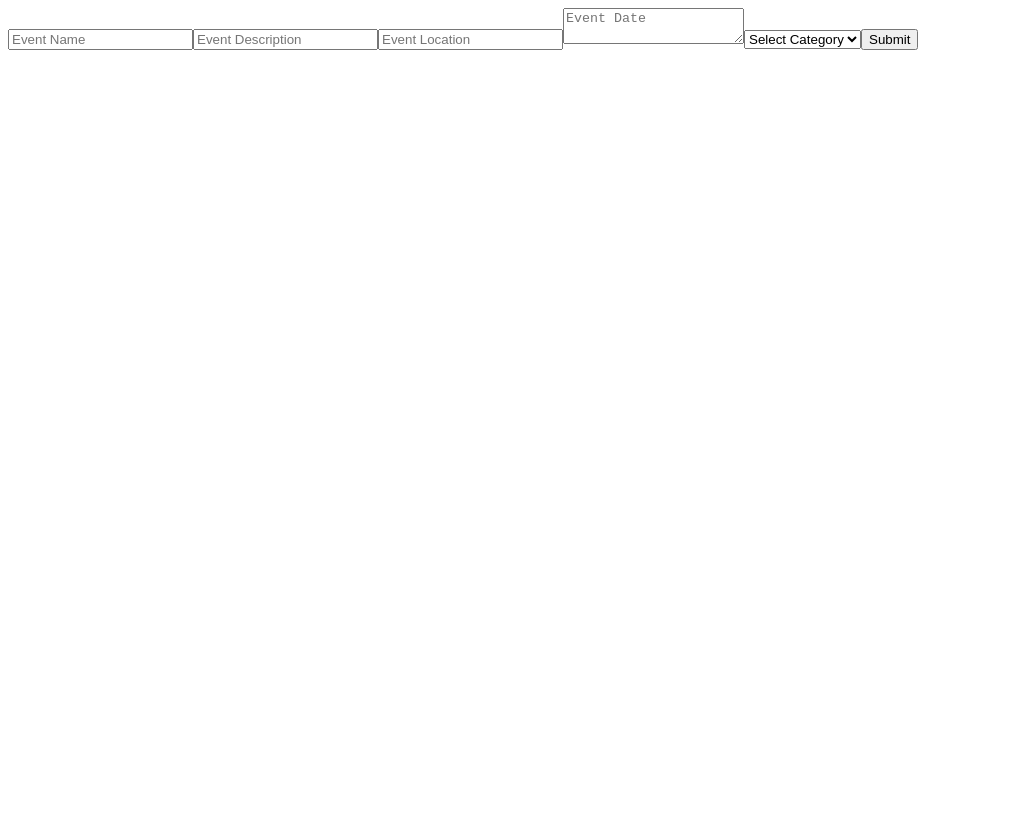
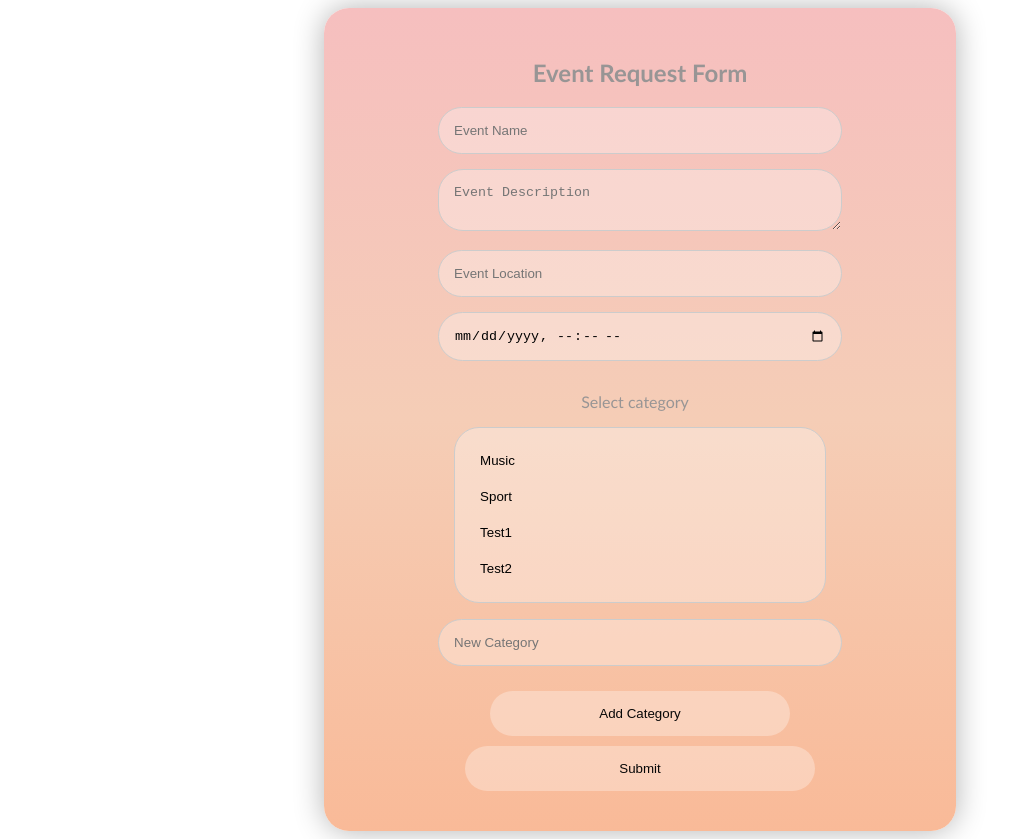
Before and after one commit to MohamedMassouda/AgileProject, a React (Create React App) app in the folder frontend/: page / in a window 1280 px wide. Shown: the whole page, without its empty margins (0-1025 px from the left). Before the commit the page ends 800 px from the top, so only its background shows below. Built offline with nearby package versions, Linux system fonts and the light colour scheme.

Commit message:
Request Page

```diff
--- a/frontend/src/App.js
+++ b/frontend/src/App.js
@@ -1,18 +1,16 @@
-import './App.css';
-import HomePage from './screens/HomePage';
-import EventRequestPage from './components/RequestPage/request';
+import "./App.css";
+import HomePage from "./screens/HomePage";
+import EventRequestPage from "./components/RequestPage/RequestPage";
 
 function App() {
   return (
     <div className="App">
       <header className="App-header">
-
-        <EventRequestPage />
-
+         <EventRequestPage />
+        {/*<HomePage />*/}
       </header>
     </div>
   );
-
 }
 
 export default App;
--- a/frontend/src/components/Events/Event.js
+++ b/frontend/src/components/Events/Event.js
@@ -5,6 +5,7 @@ function Event({ event }) {
         <h2>{event.title}</h2>
         <p>{event.date}</p>
         <p>{event.location}</p>
+        <h1>{event.category}</h1>
       </div>
     );
   }
--- /dev/null
+++ b/frontend/src/components/RequestPage/RequestPage.css
@@ -0,0 +1,89 @@
+.form-container {
+  width: 50%;
+  margin: 0 auto;
+  padding: auto;
+  display: flex;
+  /*flex-direction: column;*/
+  align-items: center;
+  justify-content: center;
+  height: auto;
+  /*background: linear-gradient(to top,   #f9ba98, #ffffff)
+
+
+}*/
+}
+
+.form {
+  width: 100%;
+  margin: 0 auto;
+  padding: 30px;
+  border-radius: 25px;
+  box-shadow: 0 0 30px rgba(0, 0, 0, 0.3);
+  background: linear-gradient(to top, #f9ba98, #f5cdb6, #f6bfbf);
+  backdrop-filter: blur(10px);
+  text-align: center;
+}
+
+h2 {
+  text-align: center;
+  margin-bottom: 20px;
+  color: #989595;
+  font-family: "Gill Sans", "Gill Sans MT", Calibri, "Trebuchet MS", sans-serif;
+}
+
+p {
+  margin-right: 10px;
+  color: #989595;
+  font-family: "Gill Sans", "Gill Sans MT", Calibri, "Trebuchet MS", sans-serif;
+}
+
+.input,
+.textarea,
+.select {
+  width: 65%;
+  margin: 0 auto;
+  padding: 15px;
+  margin-bottom: 15px;
+  border: 1px solid #ccc;
+  border-radius: 25px;
+  background-color: rgba(255, 255, 255, 0.3);
+}
+
+.button {
+  display: block;
+  width: 350px;
+  padding: 15px;
+  background-color: rgba(255, 255, 255, 0.3);
+  color: #070707;
+  margin: 10px auto;
+  border: none;
+  border-radius: 25px;
+  cursor: pointer;
+}
+.button1 {
+  display: block;
+  width: 300px;
+  padding: 15px;
+  background-color: rgba(255, 255, 255, 0.3);
+  color: #070707;
+  margin: 10px auto;
+  border: none;
+  border-radius: 25px;
+  cursor: pointer;
+}
+
+.button:hover {
+  background-color: rgba(255, 102, 0, 0.3);
+}
+.button1:hover {
+  background-color: rgba(255, 102, 0, 0.3);
+}
+
+.select-container {
+  position: relative;
+}
+
+
+.select option {
+  padding: 10px;
+}
--- /dev/null
+++ b/frontend/src/components/RequestPage/RequestPage.jsx
@@ -0,0 +1,223 @@
+/*import React, { useEffect, useState } from "react";
+import "./RequestPage.css";
+
+function EventRequestPage() {
+  const [formData, setFormData] = useState({
+    title: "",
+    description: "",
+    date: "",
+    location: "",
+    category: "",
+  });
+  const [newCategory, setNewCategory] = useState(""); ///////////////::
+  const [categories, setCategories] = useState([
+    {
+      id: "1",
+      name: "Music",
+    },
+    {
+      id: "2",
+      name: "Sport",
+    },
+    {
+      id: "3",
+      name: "Test1",
+    },
+    {
+      id: "4",
+      name: "Test2",
+    },
+  ]);
+
+  const handleChange = (e) => {
+    setFormData({ ...formData, [e.target.name]: e.target.value });
+  };
+
+  const handleSubmit = (e) => {
+    e.preventDefault();
+    console.log(formData);
+  };
+
+  */
+
+
+    /*
+    return (
+
+      <div className="form-container">
+        <form className="form" onSubmit={handleSubmit}>
+          <h2>Event Request Form</h2>
+          <input
+            type="text"
+            name="eventName"
+            placeholder="Event Name"
+            className="input"
+          />
+          <textarea
+            type="text"
+            name="eventDescription"
+            placeholder="Event Description"
+            className="textarea"
+          />
+          <input
+            type="text"
+            name="eventLocation"
+            placeholder="Event Location"
+            className="input"
+          />
+          <input
+            type="datetime-local"
+            name="eventDate"
+            placeholder="Event Date"
+            className="input"
+          />
+
+          <p>Select category</p>
+          <select name="eventCategory" className="select" multiple onChange={handleChange}>
+            <option value="Test">Test</option>
+            {categories.map((category) => {
+              return <option key={category.id} value={category.id}>{category.name}</option>;
+            })}
+          </select>
+
+
+
+          <button type="submit" className="button">
+            Submit
+          </button>
+        </form>
+      </div>
+
+    );
+  ;
+
+export default EventRequestPage;
+*/
+import React, { useEffect, useState } from "react";
+import "./RequestPage.css";
+
+function EventRequestPage() {
+  const [formData, setFormData] = useState({
+    title: "",
+    description: "",
+    date: "",
+    location: "",
+    category: "",
+  });
+  const [newCategory, setNewCategory] = useState(""); ///////////////::
+  const [categories, setCategories] = useState([
+    {
+      id: "1",
+      name: "Music",
+    },
+    {
+      id: "2",
+      name: "Sport",
+    },
+    {
+      id: "3",
+      name: "Test1",
+    },
+    {
+      id: "4",
+      name: "Test2",
+    },
+  ]);
+
+  const handleChange = (e) => {
+    setFormData({ ...formData, [e.target.name]: e.target.value });
+  };
+
+  const handleCategoryChange = (e) => {
+    setNewCategory(e.target.value);
+  };
+
+  const handleAddCategory = () => {
+    if (newCategory.trim() !== "") {
+      const newCategoryId = String(categories.length + 1);
+      const newCategoryObj = {
+        id: newCategoryId,
+        name: newCategory,
+      };
+      setCategories([...categories, newCategoryObj]);
+      setFormData({ ...formData, category: newCategoryId });
+      setNewCategory(""); // Clear input field after adding category
+    }
+  };
+
+  const handleSubmit = (e) => {
+    e.preventDefault();
+    console.log(formData);
+  };
+
+  return (
+    <div className="form-container">
+      <form className="form" onSubmit={handleSubmit}>
+        <h2>Event Request Form</h2>
+        <input
+          type="text"
+          name="title"
+          placeholder="Event Name"
+          className="input"
+          onChange={handleChange}
+        />
+        <textarea
+          type="text"
+          name="description"
+          placeholder="Event Description"
+          className="textarea"
+          onChange={handleChange}
+        />
+        <input
+          type="text"
+          name="location"
+          placeholder="Event Location"
+          className="input"
+          onChange={handleChange}
+        />
+        <input
+          type="datetime-local"
+          name="date"
+          placeholder="Event Date"
+          className="input"
+          onChange={handleChange}
+        />
+        <p>Select category</p>
+        <select
+          name="category"
+          className="select"
+          multiple
+          onChange={handleChange}
+        >
+          {/*<option value="">Select Category</option>*/}
+          {categories.map((category) => {
+            return (
+              <option key={category.id} value={category.id}>
+                {category.name}
+              </option>
+            );
+          })}
+        </select>
+
+
+
+
+        <input
+          type="text"
+          placeholder="New Category"
+          className="select"
+          value={newCategory}
+          onChange={handleCategoryChange}
+        />
+        <button type="button" className="button1" onClick={handleAddCategory}>
+          Add Category
+        </button>
+        <button type="submit" className="button">
+          Submit
+        </button>
+      </form>
+    </div>
+  );
+}
+
+export default EventRequestPage;
--- a/frontend/src/components/RequestPage/request.js
+++ /dev/null
@@ -1,84 +0,0 @@
-import React, { useEffect, useState } from 'react';
-
-function EventRequestPage() {
-  const [formData, setFormData] = useState({
-    title: '',
-    description: '',
-    date: '',
-    location: '',
-    category:'',
-  });
-
-  const [categories, setCategories] = useState([
-    {
-      id: "1",
-      name: "Music"
-    },
-    {
-      id: "2",
-      name: "Sport"
-    },
-    {
-      id: "3",
-      name: "Test",
-    }
-  ])
-
-  const handleChange = (e) => {
-    setFormData({ ...formData, [e.target.name]: e.target.value });
-  };
-
-  const handleSubmit = (e) => {
-    e.preventDefault();
-    console.log(formData);
-  };
-
-  return (
-    <form onSubmit={handleSubmit}>
-      <input
-        type="text"
-        name="eventName"
-        placeholder="Event Name"
-        value={formData.title}
-        onChange={handleChange}
-      />
-      <input
-        type="text"
-        name="eventDescription"
-        placeholder='Event Description'
-        value={formData.description}
-        onChange={handleChange}
-      />
-      <input
-        type="text"
-        name="eventLocation"
-        placeholder="Event Location"
-        value={formData.location}
-        onChange={handleChange}
-      />
-      <textarea
-        type="date"
-        name="eventDate"
-        placeholder="Event Date"
-        value={formData.date}
-        onChange={handleChange}
-      />
-      <select
-        name="eventCategory"
-        value={formData.category}
-        onChange={handleChange}
-      >
-        <option value="Select Category">Select Category</option>
-
-        {categories.map((category) => {
-          return <option value={category.id}>{ category.name }</option>
-        })}
-
-      </select>
-
-      <button type="submit">Submit</button>
-    </form>
-  );
-}
-
-export default EventRequestPage;
```
Also changed, not shown: frontend/src/components/Events/Events.js (+33 -26 lines), frontend/src/screens/HomePage.js (+3 -6 lines).
